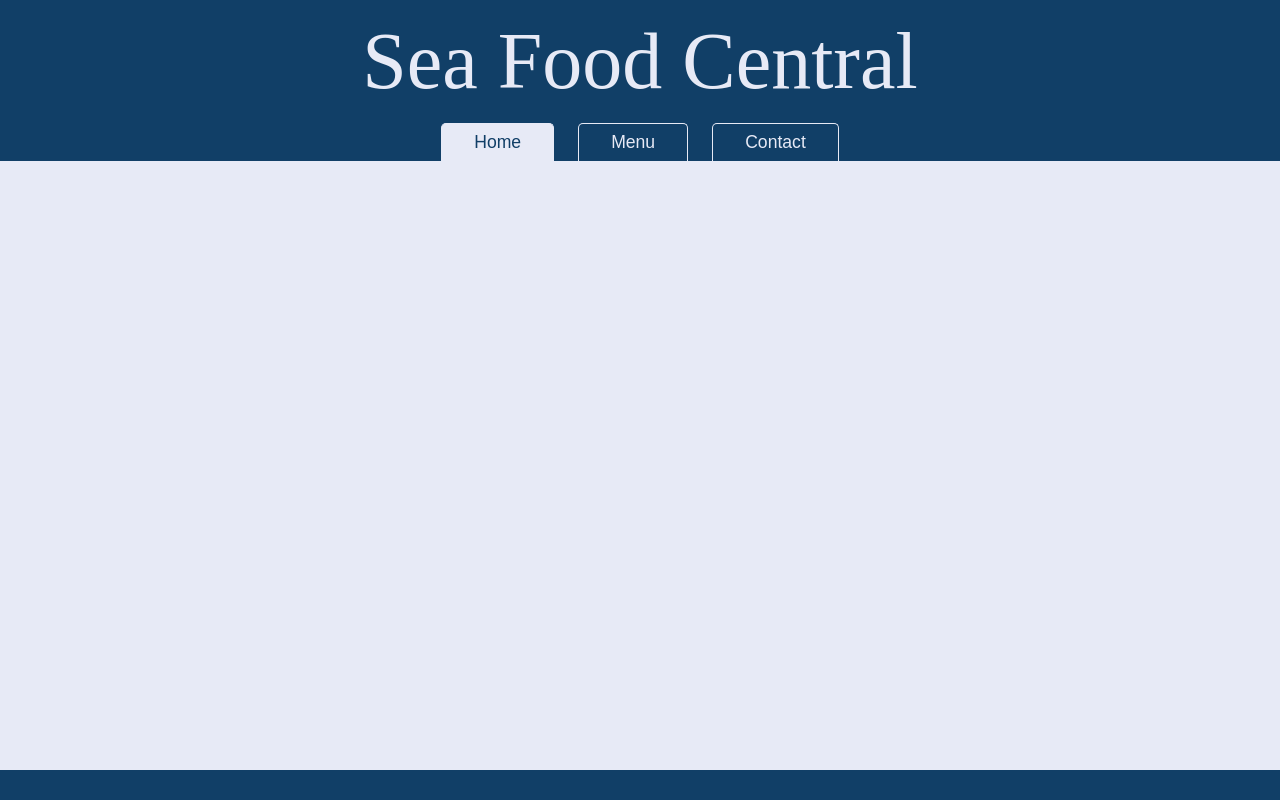
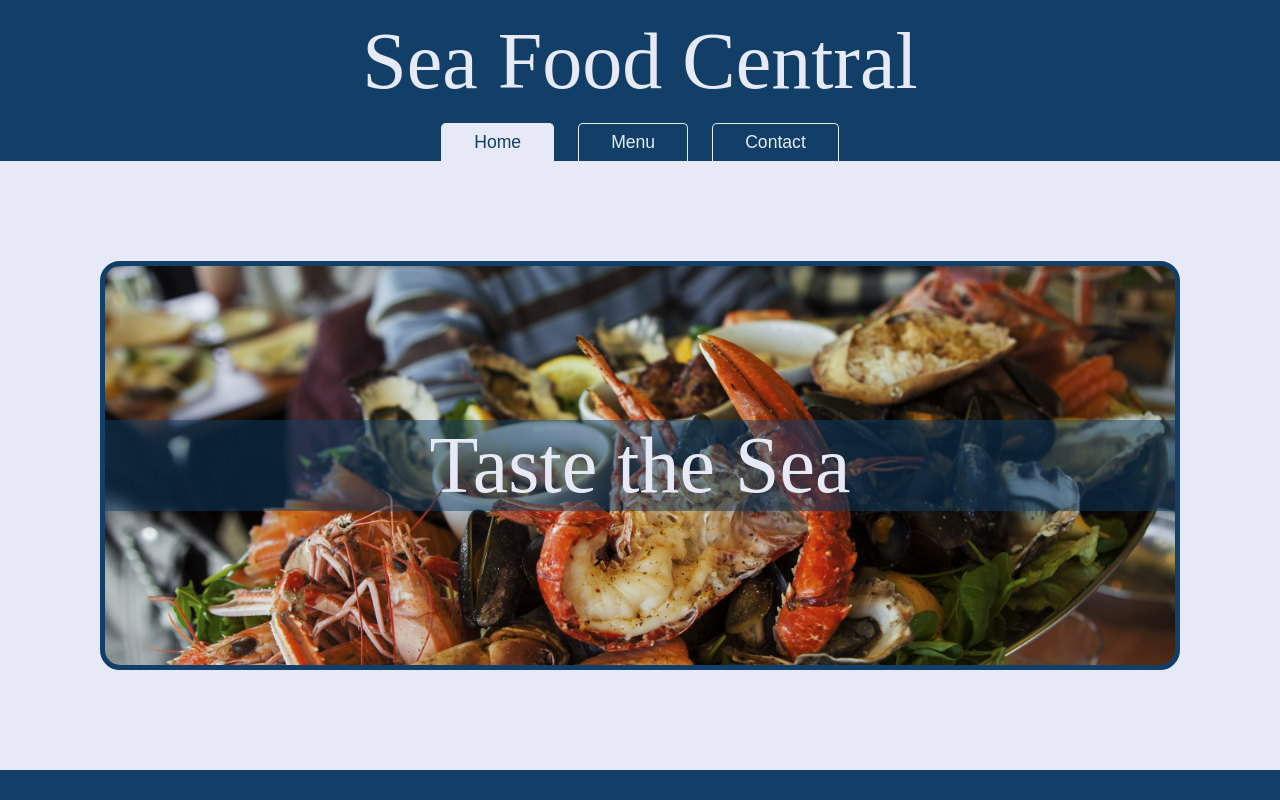
Before and after one commit to sixtynine696969/restaurant-page, a plain HTML site: page dist/index.html in a window 1280 px wide. Drawn offline with Linux system fonts and the light colour scheme; a web font is replaced by a local one.

Commit message:
Write home page and styles

```diff
--- a/dist/index.html
+++ b/dist/index.html
@@ -11,14 +11,16 @@
 <body>
     <div class="content">
         <header>
-            <p class="restaurant-name">Sea Food Central</p>
+            <p>Sea Food Central</p>
             <nav>
                 <button type="button" class="selected">Home</button>
                 <button type="button">Menu</button>
                 <button type="button">Contact</button>
             </nav>
         </header>
-        <main></main>
+        <main class="home-content">
+            <p>Taste the Sea</p>
+        </main>
         <footer></footer>
     </div>
 </body>
--- a/dist/style.css
+++ b/dist/style.css
@@ -65,6 +65,31 @@ header nav button.selected {
     color: var(--dark-blue);
 }
 
+main.home-content {
+    background: url(../src/images/seafood.jpg);
+    background-size: cover;
+    background-repeat: no-repeat;
+    margin: 100px;
+    border-radius: 20px;
+    border: 5px solid var(--dark-blue);
+
+    display: flex;
+    justify-content: center;
+    align-items: center;
+}
+
+main.home-content p {
+    font-family: "GrotesqueBourgeoisieRegular";
+    background-color: rgba(17, 63, 103, 0.5);
+    font-size: 5rem;
+    color: var(--white);
+    width: 100%;
+
+    display: flex;
+    align-items: center;
+    justify-content: center;
+}
+
 footer {
     background-color: var(--dark-blue);
     color: var(--white)
```
Also changed, not shown: src/images/seafood.jpg (added).
